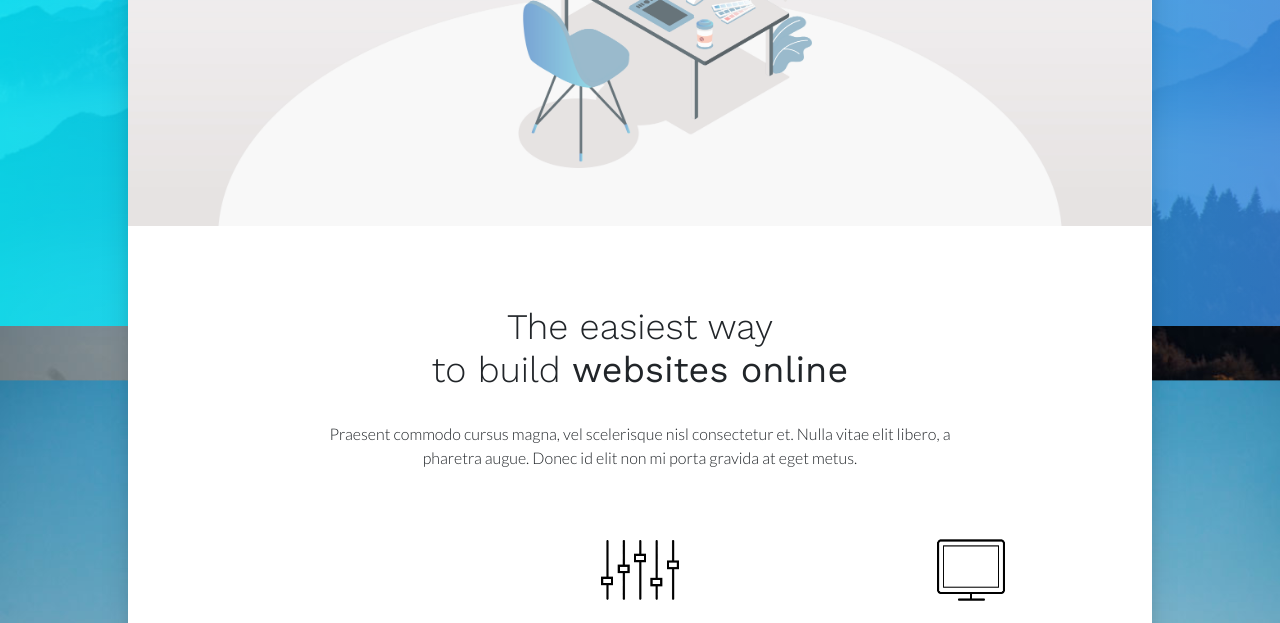
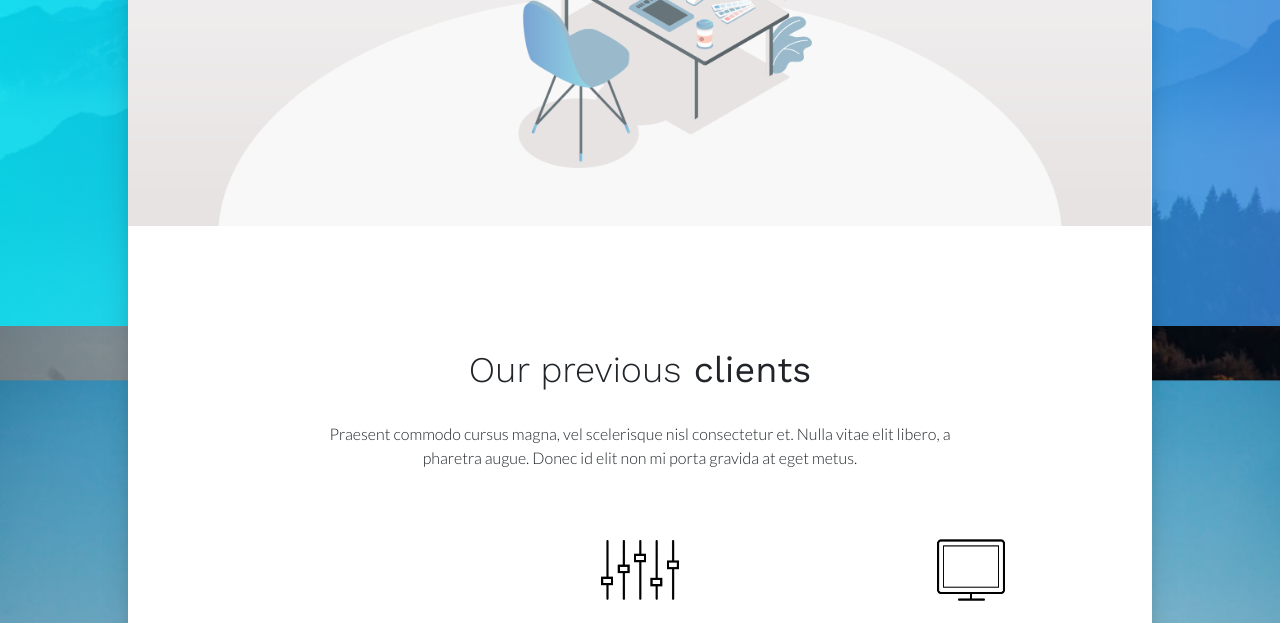
Before and after one commit to di-awab/-di-awab-dourwise-portfolio3, a plain HTML site: page index.html in a window 1280 px wide. Shown: the part 474-1097 px from the top of the page. Drawn offline with nearby package versions, Linux system fonts and the light colour scheme; some icons are missing.

Commit message:
Update index.html

```diff
--- a/index.html
+++ b/index.html
@@ -76,7 +76,7 @@
     <div class="container">
         <div class="section-content">
             <div class="title-wrap">
-                <h2 class="section-title">The easiest way <br>to build<b> websites online</b></h2>
+                <h2 class="section-title"><br>Our previous<b> clients</b></h2>
                 <p class="section-sub-title">Praesent commodo cursus magna, vel scelerisque nisl consectetur et. Nulla vitae elit libero, a <br> pharetra augue. Donec id elit non mi porta gravida at eget metus.</p>
             </div>
 
```
